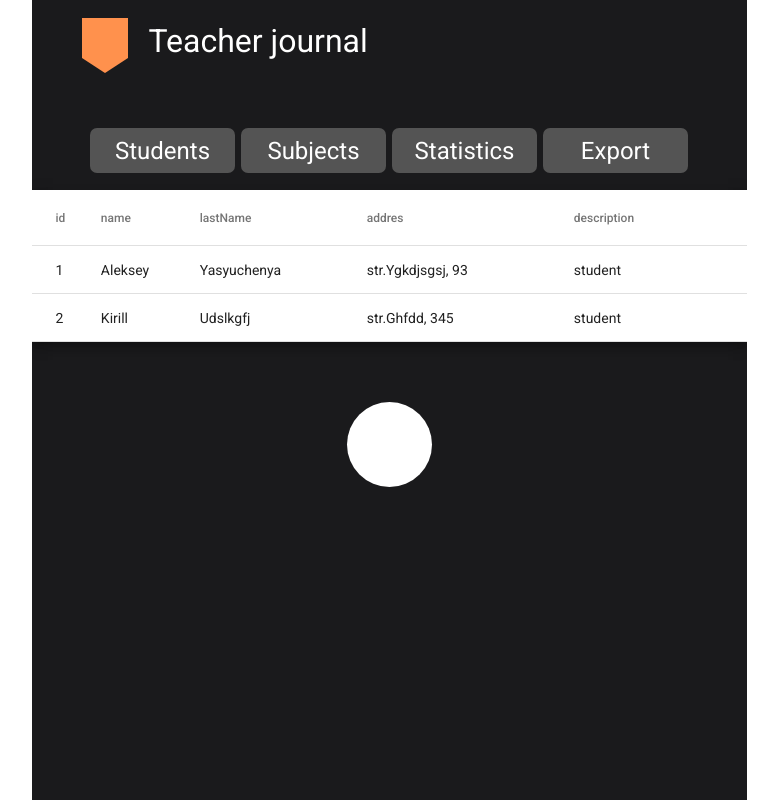
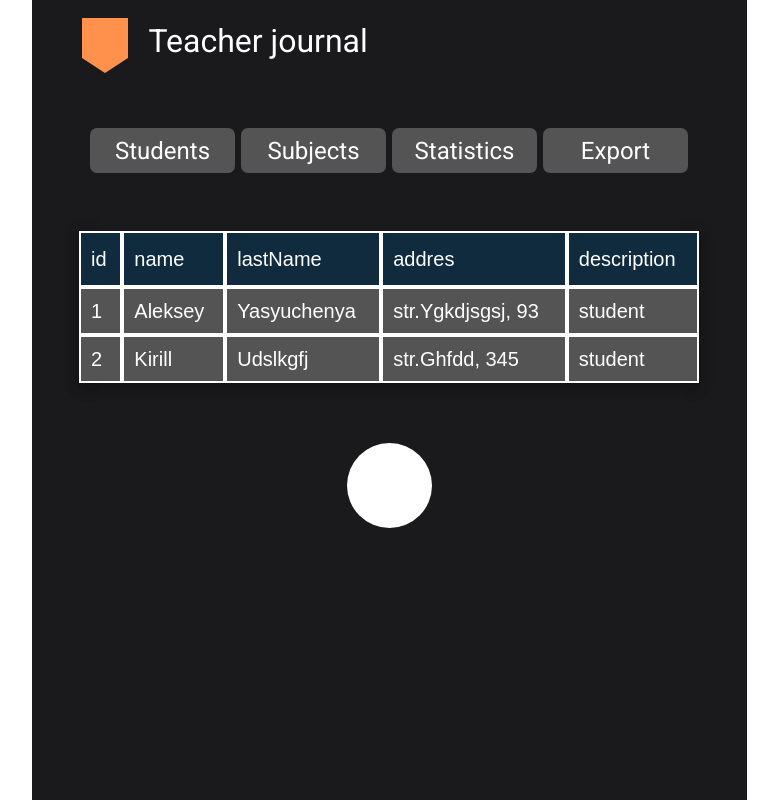
Before and after one commit to SpaceEarth/teacherJournal, an Angular app: page /students-table in a window 1280 px wide. Shown: the top 800 px of the page, without its empty margins (251-1029 px from the left). Built offline with nearby package versions, Linux system fonts and the light colour scheme.

Commit message:
feat: style shared table component

```diff
--- a/src/app/shared/components/table/table.component.scss
+++ b/src/app/shared/components/table/table.component.scss
@@ -1,4 +1,19 @@
 table {
-    width: 100%;
-    min-width: 600px;
+    width: 620px;
+    margin: 55px auto 0 auto;
+    background-color: #545454;
+
+    th {
+        background-color: #102B3E;
+    }
+
+    th, td {
+        color: white;
+        border: 2px solid white;
+        padding-left: 10px;
+        padding-right: 10px;
+        font-size: 1.25rem;
+        font-family: Arial, Helvetica, sans-serif;
+    }
+    // min-width: 600px;
 }
```
